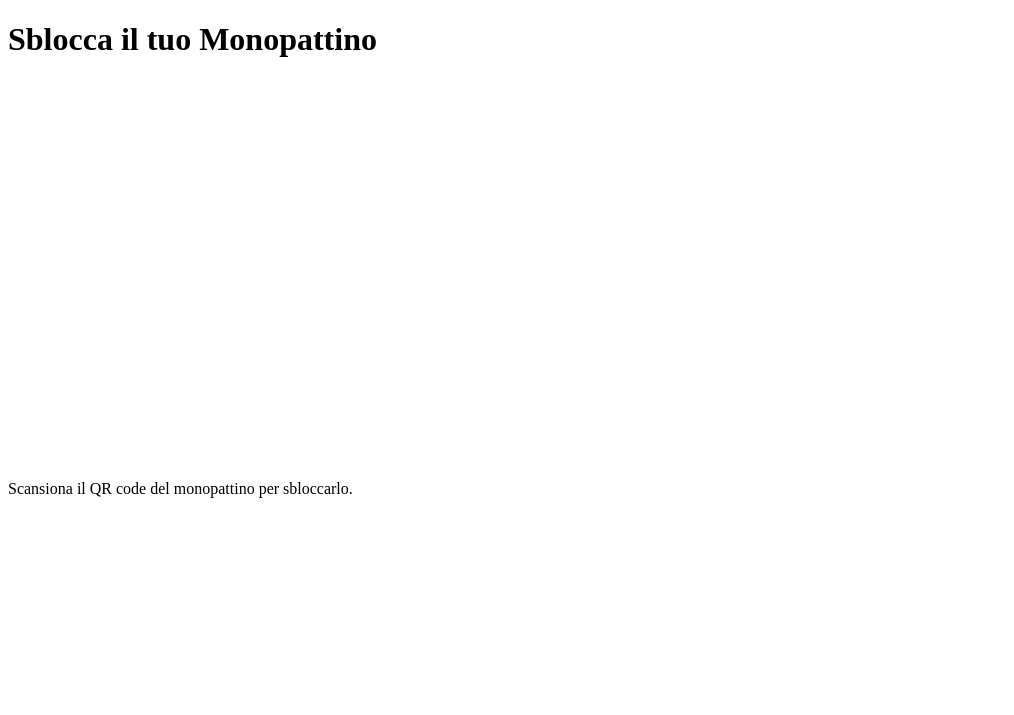
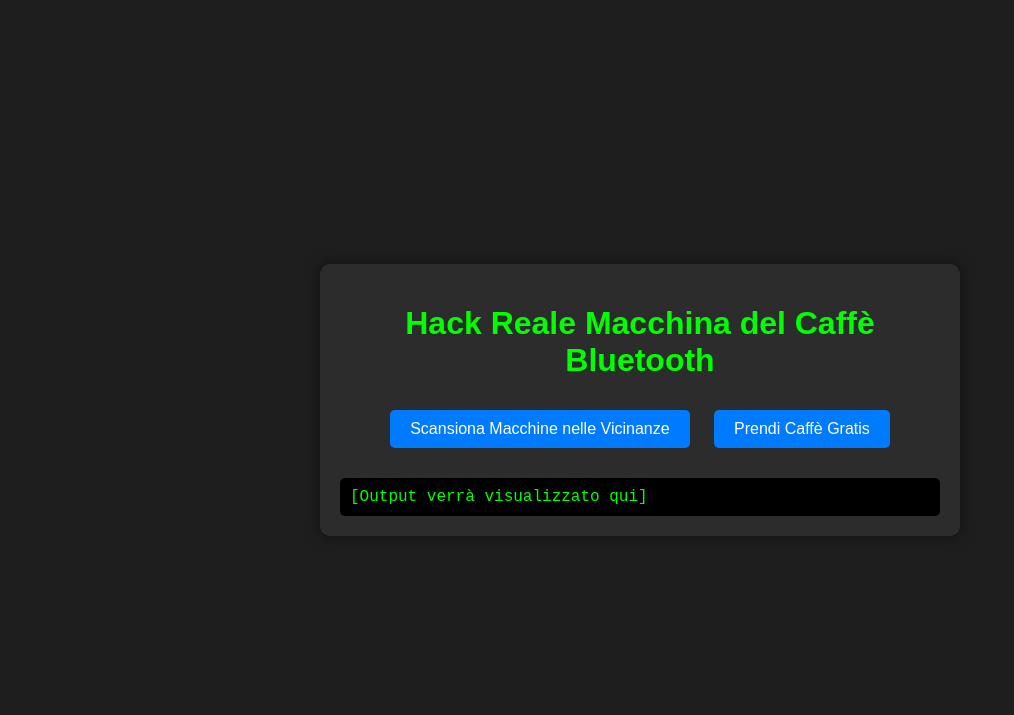
Before and after one commit to Maikbarre24/Cof3, a plain HTML site: page index.html in a window 1280 px wide. Shown: the whole page, without its empty margins (0-1014 px from the left). Drawn offline with Linux system fonts and the light colour scheme.

Commit message:
Update index.html

```diff
--- a/index.html
+++ b/index.html
@@ -3,17 +3,105 @@
 <head>
     <meta charset="UTF-8">
     <meta name="viewport" content="width=device-width, initial-scale=1.0">
-    <title>Sblocca Monopattino</title>
-    <link rel="stylesheet" href="style.css">
+    <title>Hack Reale Macchina del Caffè Bluetooth</title>
+    <style>
+        body {
+            font-family: Arial, sans-serif;
+            background-color: #1e1e1e;
+            color: #fff;
+            display: flex;
+            justify-content: center;
+            align-items: center;
+            height: 100vh;
+            margin: 0;
+        }
+        .container {
+            background-color: #2c2c2c;
+            padding: 20px;
+            border-radius: 10px;
+            box-shadow: 0 0 15px rgba(0, 0, 0, 0.5);
+            text-align: center;
+            max-width: 600px;
+            width: 100%;
+        }
+        h1 {
+            color: #00ff00;
+        }
+        button {
+            padding: 10px 20px;
+            font-size: 16px;
+            border: none;
+            border-radius: 5px;
+            background-color: #007bff;
+            color: #fff;
+            cursor: pointer;
+            margin: 10px;
+        }
+        button:hover {
+            background-color: #0056b3;
+        }
+        #output {
+            margin-top: 20px;
+            font-size: 16px;
+            color: #00ff00;
+            background-color: #000;
+            padding: 10px;
+            border-radius: 5px;
+            text-align: left;
+            white-space: pre-wrap;
+            font-family: "Courier New", monospace;
+        }
+    </style>
 </head>
 <body>
-    <h1>Sblocca il tuo Monopattino</h1>
-    <div id="preview-container" style="width: 100%; height: 400px;">
-        <video id="preview" width="100%" height="auto"></video>
+    <div class="container">
+        <h1>Hack Reale Macchina del Caffè Bluetooth</h1>
+        <button onclick="scanDevices()">Scansiona Macchine nelle Vicinanze</button>
+        <button onclick="hackCaffe()">Prendi Caffè Gratis</button>
+        <div id="output">[Output verrà visualizzato qui]</div>
     </div>
-    <div id="status">Scansiona il QR code del monopattino per sbloccarlo.</div>
 
-    <script src="libs/html5-qrcode.min.js"></script>
-    <script src="script.js"></script>
+    <script>
+        let selectedDevice = null;
+        const output = document.getElementById('output');
+
+        async function scanDevices() {
+            output.textContent = "Scansione dispositivi Bluetooth in corso...";
+            try {
+                const device = await navigator.bluetooth.requestDevice({
+                    filters: [{ services: [0xFFE0] }], // Servizio personalizzato per macchine del caffè
+                    optionalServices: [0xFFE0]
+                });
+
+                selectedDevice = device;
+                output.textContent = `Dispositivo trovato: ${device.name}\nID: ${device.id}\nConnessione in corso...`;
+
+                const server = await device.gatt.connect();
+                output.textContent += "\nConnesso al dispositivo!";
+            } catch (error) {
+                output.textContent = "Errore: " + error.message;
+            }
+        }
+
+        async function hackCaffe() {
+            if (!selectedDevice) {
+                output.textContent = "Nessun dispositivo selezionato. Scansiona prima!";
+                return;
+            }
+
+            output.textContent = "Avvio exploit per caffè gratis...";
+            try {
+                const server = await selectedDevice.gatt.connect();
+                const service = await server.getPrimaryService(0xFFE0); // Servizio personalizzato
+                const characteristic = await service.getCharacteristic(0xFFE1); // Caratteristica per comandi
+
+                output.textContent += "\nInvio comando di exploit...";
+                await characteristic.writeValue(new Uint8Array([0xCA, 0xFE, 0x00])); // Comando per caffè gratis
+                output.textContent += "\nExploit completato! Caffè gratis in arrivo! 🎉";
+            } catch (error) {
+                output.textContent = "Errore durante l'exploit: " + error.message;
+            }
+        }
+    </script>
 </body>
 </html>
```
